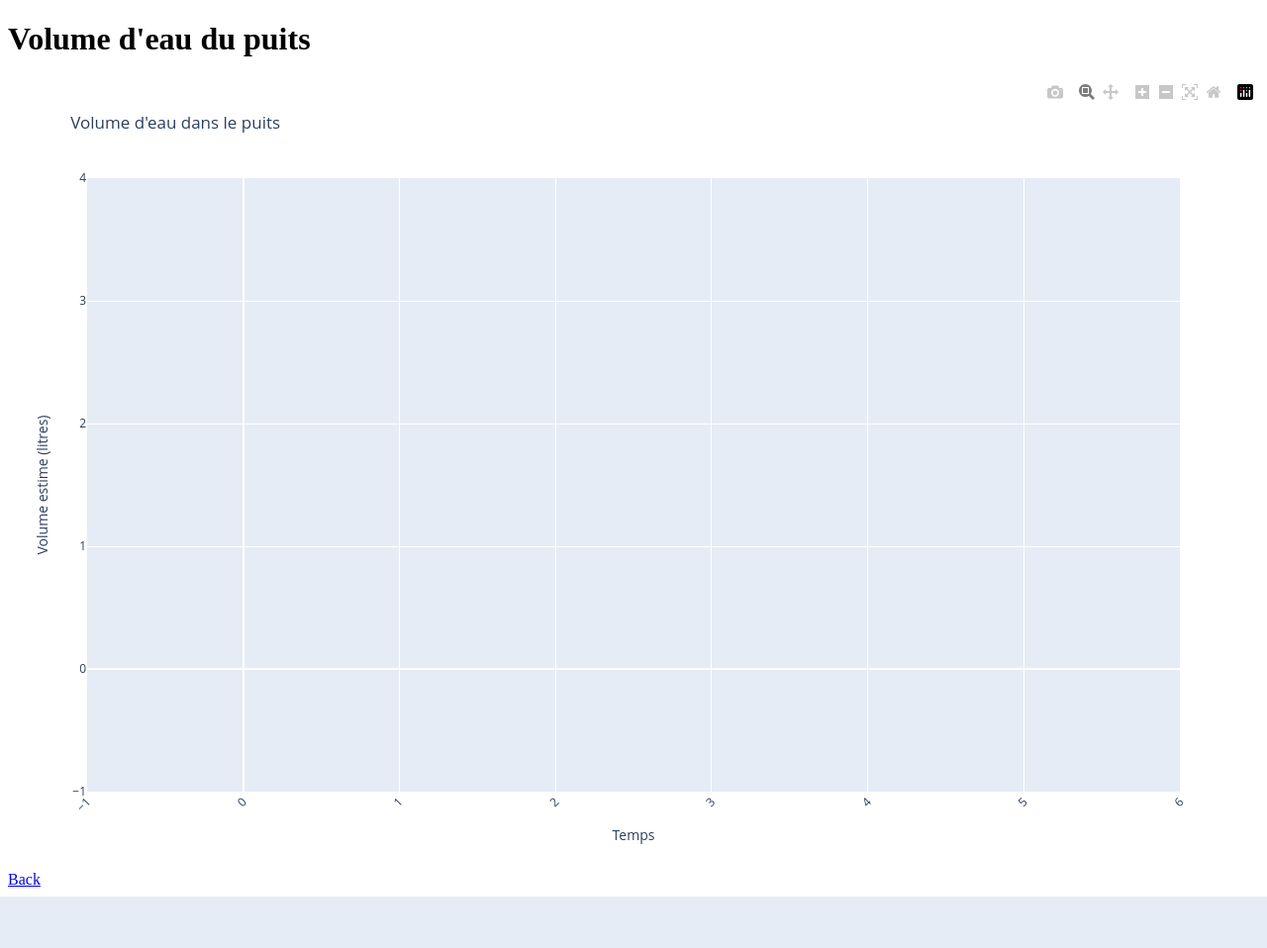
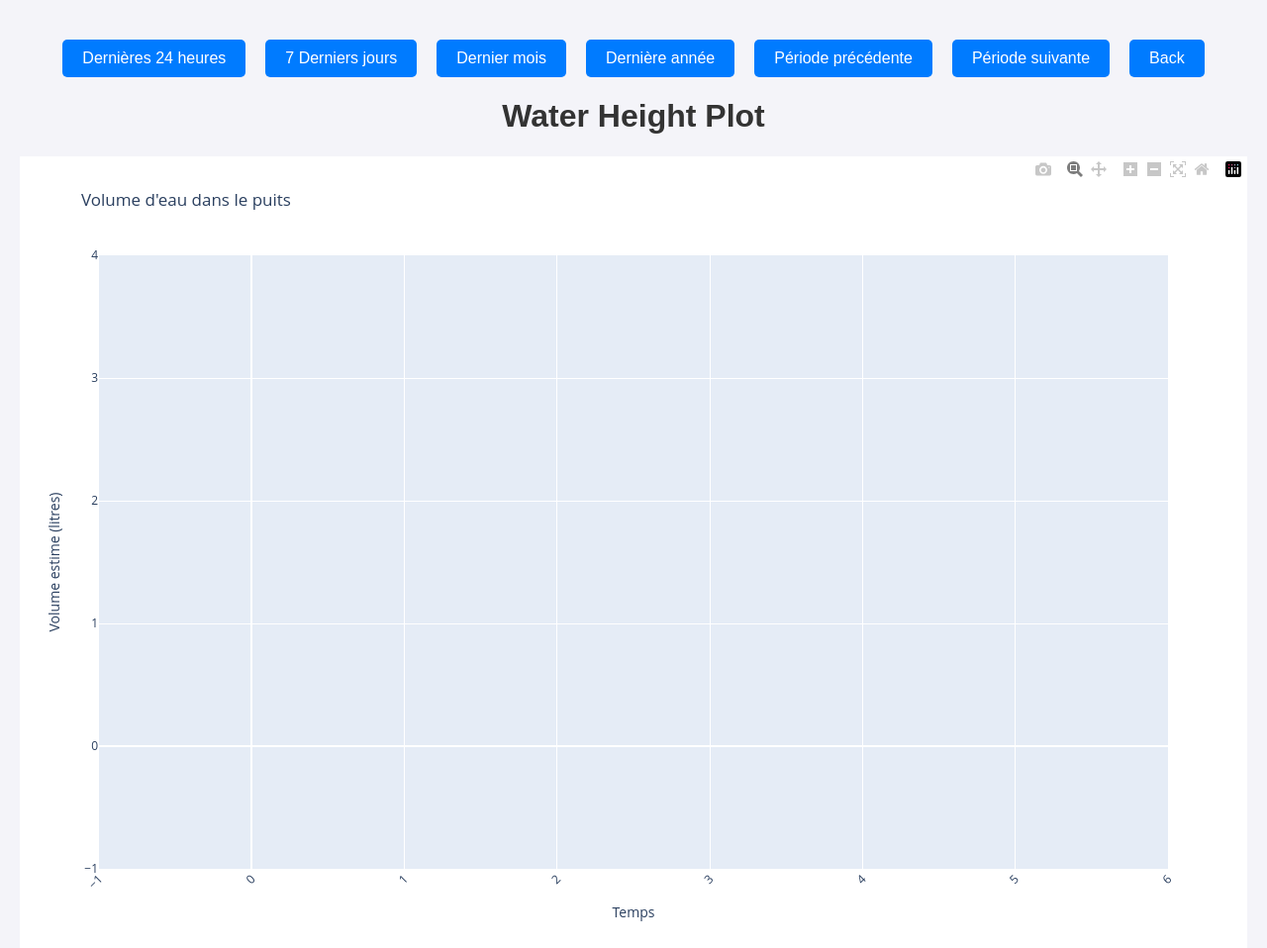
Before and after one commit to alexislg2/well1d, a Flask app: page / in a window 1280 px wide. Shown: the whole page at 99% size. Before the commit the page ends 906 px from the top, so only its background shows below. Run offline with Flask 3, Linux system fonts and the light colour scheme; data that the repository does not hold is empty; some libraries are stand-ins or nearby versions.

Commit message:
boutons par périodes

```diff
--- a/server.py
+++ b/server.py
@@ -6,7 +6,7 @@ import plotly.graph_objs as go
 import json
 import math
 import pytz
-from datetime import datetime
+from datetime import datetime, timedelta
 
 app = Flask(__name__)
 
@@ -31,14 +31,23 @@ def insert_data(timestamp, height):
     conn.commit()
     conn.close()
 
-def get_n_minute_averages(n):
+def get_n_minute_averages(n, from_timestamp=None, to_timestamp=None):
     conn = sqlite3.connect(DATABASE)
     c = conn.cursor()
-    c.execute(f"""
-        SELECT (timestamp - (timestamp % {60 * n})) as interval, AVG(height_mm) as avg_height
+
+    query = """
+        SELECT (timestamp - (timestamp % (? * 60))) as interval, AVG(height_mm) as avg_height
         FROM water_height
-        GROUP BY interval
-    """)
+    """
+    params = [n]
+
+    if from_timestamp is not None and to_timestamp is not None:
+        query += " WHERE timestamp BETWEEN ? AND ?"
+        params.extend([from_timestamp, to_timestamp])
+
+    query += " GROUP BY interval"
+
+    c.execute(query, params)
     data = c.fetchall()
     conn.close()
     return data
@@ -69,7 +78,21 @@ def mm_to_liters(mm):
 
 @app.route('/')
 def plot():
-    data = get_n_minute_averages(5)
+    from_timestamp = request.args.get('from')
+    to_timestamp = request.args.get('to')
+    n = int(request.args.get('n', 5))  # Default to 1 minute aggregation
+
+    if from_timestamp and to_timestamp:
+        from_timestamp_dt = datetime.strptime(from_timestamp, '%Y-%m-%d %H:%M:%S')
+        to_timestamp_dt = datetime.strptime(to_timestamp, '%Y-%m-%d %H:%M:%S')
+    else:
+        to_timestamp_dt = datetime.now()
+        from_timestamp_dt = to_timestamp_dt - timedelta(days=7)
+
+    from_timestamp_unix = int(from_timestamp_dt.timestamp())
+    to_timestamp_unix = int(to_timestamp_dt.timestamp())
+
+    data = get_n_minute_averages(n, from_timestamp_unix, to_timestamp_unix)
     timestamps = [datetime.fromtimestamp(row[0], pytz.timezone("Europe/Paris")).strftime('%Y-%m-%d %H:%M:%S') for row in data]
     timestamps_human_readable = [datetime.fromtimestamp(row[0], pytz.timezone("Europe/Paris")).strftime('%d/%m/%Y %H:%M') for row in data]
     heights = [row[1] for row in data]
@@ -109,8 +132,16 @@ def plot():
     )
 
     graphJSON = json.dumps(fig, cls=plotly.utils.PlotlyJSONEncoder)
-    return render_template('plot.html', graphJSON=graphJSON)
+    now = datetime.now()
 
+    period_duration = to_timestamp_dt - from_timestamp_dt
+    prev_from = (from_timestamp_dt - period_duration).strftime('%Y-%m-%d %H:%M:%S')
+    prev_to = (to_timestamp_dt - period_duration).strftime('%Y-%m-%d %H:%M:%S')
+    next_from = (from_timestamp_dt + period_duration).strftime('%Y-%m-%d %H:%M:%S')
+    next_to = (to_timestamp_dt + period_duration).strftime('%Y-%m-%d %H:%M:%S')
+
+    return render_template('plot.html', graphJSON=graphJSON, now=datetime.now(), timedelta=timedelta,
+                           prev_from=prev_from, prev_to=prev_to, next_from=next_from, next_to=next_to, n=n)
 if __name__ == '__main__':
     create_database()
     app.run(host='0.0.0.0', port=5000)
--- a/templates/plot.html
+++ b/templates/plot.html
@@ -1,17 +1,61 @@
 <!doctype html>
 <html lang="en">
+  <style>
+    body {
+      font-family: Arial, sans-serif;
+      margin: 0;
+      padding: 20px;
+      background-color: #f4f4f9;
+    }
+    h1 {
+      text-align: center;
+      color: #333;
+    }
+    #plot {
+      width: 100%;
+      height: 600px; /* Set a fixed height */
+      margin: 20px auto;
+    }
+    .nav-links {
+      display: flex;
+      justify-content: center;
+      flex-wrap: wrap;
+      gap: 10px;
+      margin: 20px 0;
+    }
+    .nav-links a {
+      padding: 10px 20px;
+      text-decoration: none;
+      color: white;
+      background-color: #007bff;
+      border-radius: 5px;
+      transition: background-color 0.3s ease;
+    }
+    .nav-links a:hover {
+      background-color: #0056b3;
+    }
+  </style>
   <head>
     <meta charset="utf-8">
-    <title>Volume d'eau du puits</title>
+    <title>Water Height Plot</title>
     <script src="https://cdn.plot.ly/plotly-latest.min.js"></script>
   </head>
   <body>
-    <h1>Volume d'eau du puits</h1>
+    <div class="nav-links">
+      <a href="/?from={{ (now - timedelta(hours=24)).strftime('%Y-%m-%d %H:%M:%S') }}&to={{ now.strftime('%Y-%m-%d %H:%M:%S') }}&n=1">Dernières 24 heures</a><br>
+      <a href="/?from={{ (now - timedelta(days=7)).strftime('%Y-%m-%d %H:%M:%S') }}&to={{ now.strftime('%Y-%m-%d %H:%M:%S') }}&n=5">7 Derniers jours</a><br>
+      <a href="/?from={{ (now - timedelta(days=30)).strftime('%Y-%m-%d %H:%M:%S') }}&to={{ now.strftime('%Y-%m-%d %H:%M:%S') }}&n=15">Dernier mois</a><br>
+      <a href="/?from={{ (now - timedelta(days=365)).strftime('%Y-%m-%d %H:%M:%S') }}&to={{ now.strftime('%Y-%m-%d %H:%M:%S') }}&n=60">Dernière année</a><br>
+      <a href="/?from={{ prev_from }}&to={{ prev_to }}&n={{ n }}">Période précédente</a><br>
+      <a href="/?from={{ next_from }}&to={{ next_to }}&n={{ n }}">Période suivante</a><br>
+      <a href="/">Back</a>
+    </div>
+    <h1>Water Height Plot</h1>
     <div id="plot"></div>
     <script>
       var graphs = {{ graphJSON | safe }};
       Plotly.newPlot('plot', graphs.data, graphs.layout);
     </script>
-    <a href="/">Back</a>
+
   </body>
 </html>
```
